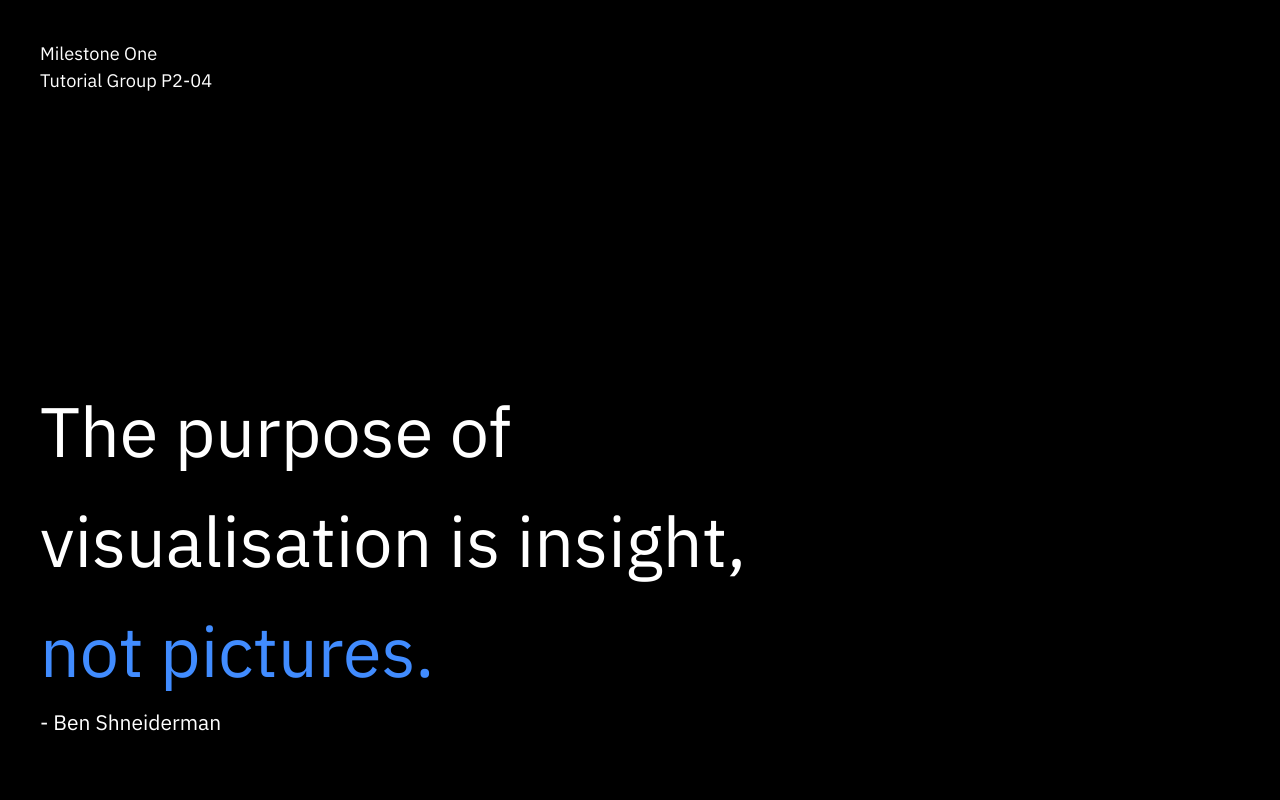
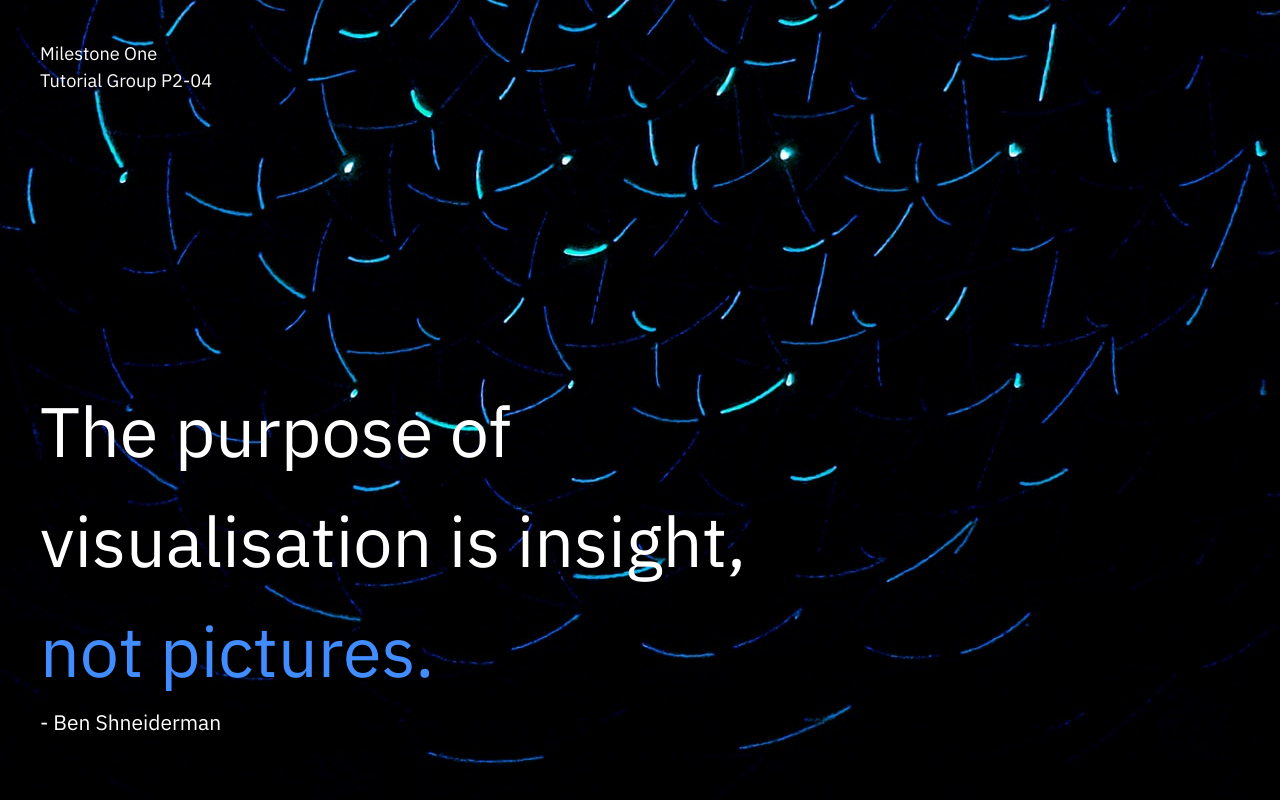
Before and after one commit to 1702538/CSC3007-project, a React (Create React App) app: page / in a window 1280 px wide. Shown: the top 800 px of the page. Built offline with nearby package versions, Linux system fonts and the light colour scheme.

Commit message:
Added new background

```diff
--- a/src/Components/MilestoneOneComponent.js
+++ b/src/Components/MilestoneOneComponent.js
@@ -1,3 +1,6 @@
+// VisualOne Images
+import milestoneOneBackground from "../Images/milestoneOneBackground.jpg";
+
 // VisualOne Images
 import visualOne from "../Images/global-emissions-4.jpg";
 import visualOneNew from "../Images/visual-one-new.png";
@@ -33,8 +36,9 @@ function MilestoneOne() {
         style={{
           width: "100%",
           height: window.innerHeight,
-          background: "black",
+          backgroundImage: `url(${milestoneOneBackground})`,
           marginTop: 0,
+          backgroundPosition: "bottom",
         }}
       >
         <p
```
Also changed, not shown: src/Images/milestoneOneBackground.jpg (added).
